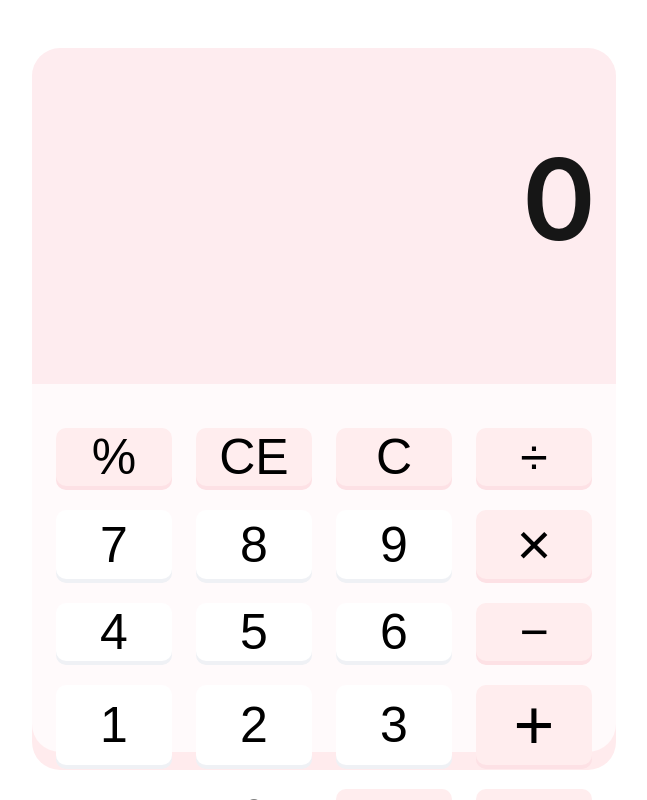
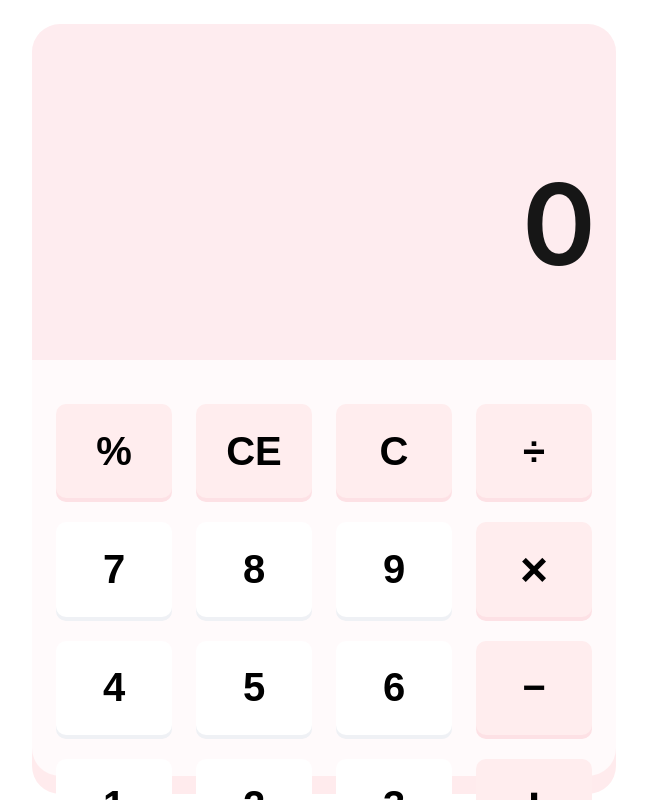
Before and after one commit to re-rank/-, a plain HTML site: page index.html in a window 1280 px wide. Shown: the whole page, without its empty margins (316-963 px from the left). Drawn offline with Linux system fonts and the light colour scheme.

Commit message:
전체적으로 개선

```diff
--- a/index.html
+++ b/index.html
@@ -38,18 +38,18 @@
         }
 
         #calculator-container {
-            width: calc(100% - 48px);
-            height: calc(100% - 48px);
+            width: 100%;
+            height: 100%;
             display: flex;
             flex-direction: column;
             background-color: #ffffff;
             padding: 24px;
-            margin: 24px;
             border-radius: 28px;
             max-width: 632px;
             max-height: 996px;
             margin: auto;
             position: relative;
+            box-sizing: border-box;
         }
 
         .display {
@@ -58,18 +58,18 @@
             padding-bottom: 56px;
             margin-bottom: 0;
             text-align: right;
-            flex-shrink: 0;
-            height: 336px;
+            flex: 0 0 336px;
             display: flex;
             flex-direction: column;
             justify-content: flex-end;
             position: relative;
             border-radius: 28px 28px 0 0;
+            min-height: 0;
         }
 
         .result {
-            font-size: 112px;
-            line-height: 112px;
+            font-size: clamp(60px, 10vw, 112px);
+            line-height: 1;
             font-weight: 600;
             color: #161616;
             overflow: hidden;
@@ -80,11 +80,10 @@
         }
 
         .operation {
-            font-size: 49px;
+            font-size: clamp(24px, 4.5vw, 49px);
             font-weight: 400;
             color: #161616;
-            height: 49px;
-            line-height: 49px;
+            line-height: 1.2;
             overflow: hidden;
             text-overflow: ellipsis;
             white-space: nowrap;
@@ -111,8 +110,8 @@
             background-color: #FFEDEE;
             border: none;
             border-radius: 10px;
-            font-size: 50px;
-            font-weight: 500;
+            font-size: 40px;
+            font-weight: 700;
             color: black;
             cursor: pointer;
             display: flex;
@@ -125,6 +124,7 @@
             height: 100%;
             position: relative;
             transform: translateY(-4px);
+            aspect-ratio: 128 / 104;
         }
 
         .number {
@@ -147,35 +147,35 @@
 
         /* Special button styles */
         .multiply {
-            font-size: 60px;
+            font-size: 48px;
         }
 
         .plus {
-            font-size: 70px;
+            font-size: 56px;
         }
 
         .divide {
-            font-size: 50px;
+            font-size: 40px;
         }
 
         .minus {
-            font-size: 50px;
+            font-size: 40px;
         }
 
         .percent, .ce, .c {
-            font-size: 50px;
+            font-size: 40px;
         }
 
         .backspace {
+            font-size: 32px;
+        }
+
+        .equals {
             font-size: 40px;
         }
 
-        .equals {
-            font-size: 50px;
-        }
-
         .dot {
-            font-size: 24px;
+            font-size: 20px;
             padding-bottom: 10px;
         }
     </style>
```
